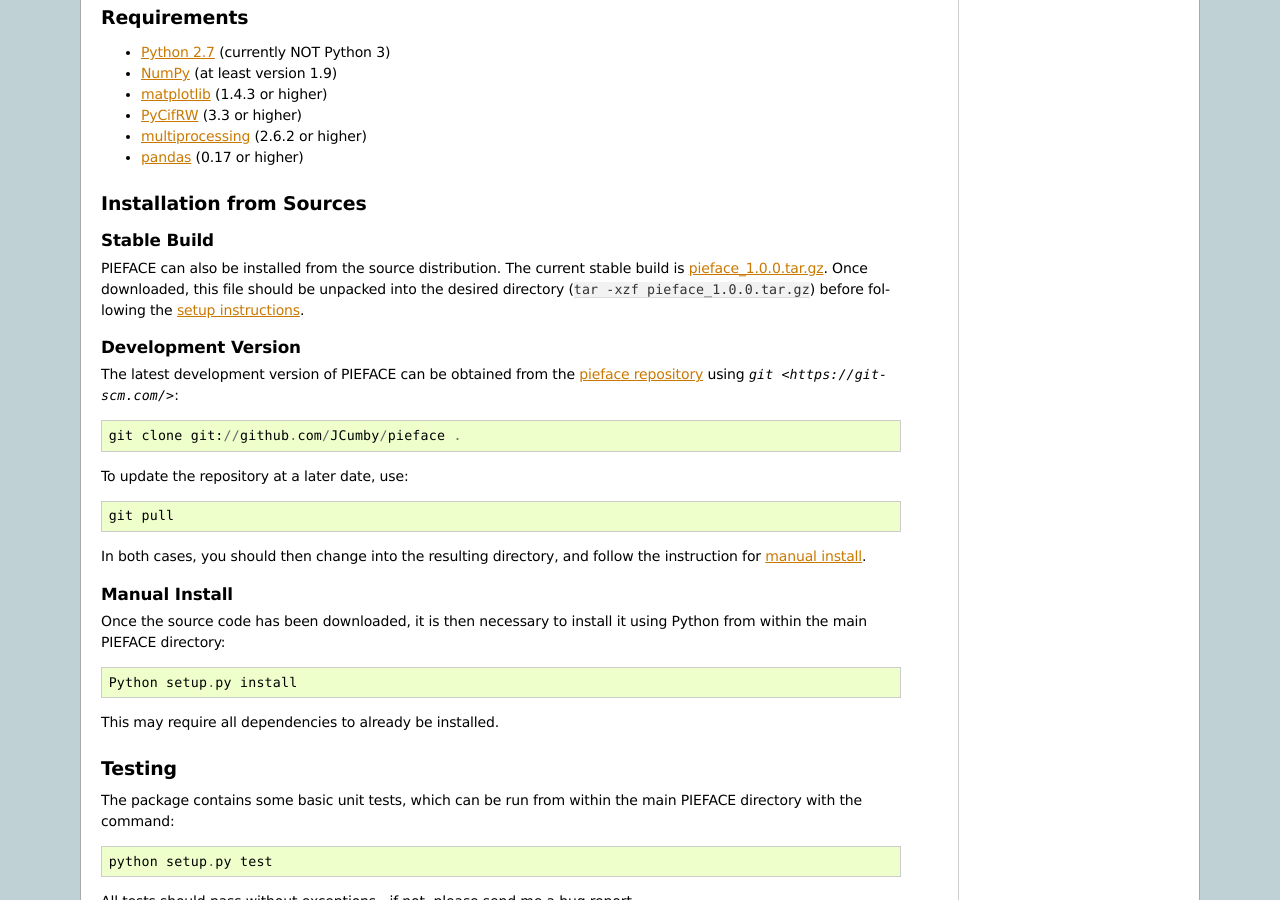
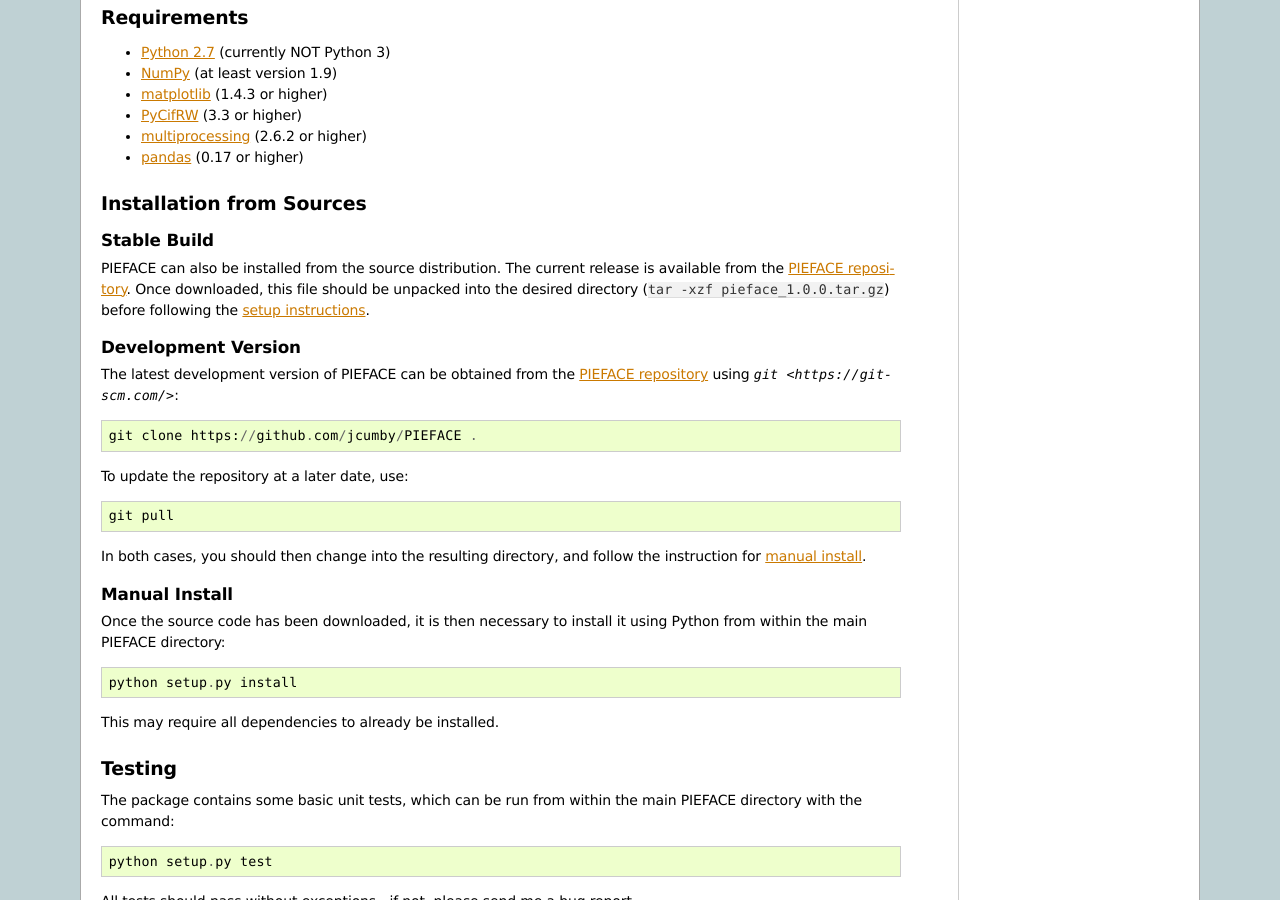
Before and after one commit to jcumby/PIEFACE, a Sphinx documentation site: the page built from docs/installation.rst, in a window 1280 px wide and 900 px high, scrolled down 1028 px. Built offline with Sphinx 7.4.7, drawn with Linux system fonts in a browser that asks for light colours.

Commit message:
Minor changes to documentation

```diff
--- a/CHANGELOG.rst
+++ b/CHANGELOG.rst
@@ -1,7 +1,9 @@
 
 
 ==========================
-Version 1.0.0 (2016-10-XX)
+Version 1.0.0 (2016-12-06)
 ==========================
 
-First public release of pieface!
+First public release of PIEFACE!
+
+Documentation is available at http://pieface.readthedocs.io/en/latest/
--- a/docs/installation.rst
+++ b/docs/installation.rst
@@ -80,16 +80,16 @@
 Stable Build
 ^^^^^^^^^^^^
 
-|pieface| can also be installed from the source distribution. The current stable build is `pieface_1.0.0.tar.gz <http://www.csec.ed.ac.uk>`_.
+|pieface| can also be installed from the source distribution. The current release is available from the `PIEFACE repository <https://github.com/jcumby/PIEFACE>`_.
 Once downloaded, this file should be unpacked into the desired directory (``tar -xzf pieface_1.0.0.tar.gz``) before following the :ref:`setup instructions <setup>`.
 
 
 Development Version
 ^^^^^^^^^^^^^^^^^^^
 
-The latest development version of |pieface| can be obtained from the `pieface repository <http://www.github.org>`_ using `git <https://git-scm.com/>`::
+The latest development version of |pieface| can be obtained from the `PIEFACE repository <https://github.com/jcumby/PIEFACE>`_ using `git <https://git-scm.com/>`::
 
-    git clone git://github.com/JCumby/pieface .
+    git clone https://github.com/jcumby/PIEFACE .
 
 To update the repository at a later date, use::
 
@@ -105,7 +105,7 @@
 Once the source code has been downloaded, it is then necessary to install it using Python from within the
 main |pieface| directory::
 
-    Python setup.py install
+    python setup.py install
 
 This may require all dependencies to already be installed.
 
--- a/docs/tutorial.rst
+++ b/docs/tutorial.rst
@@ -92,7 +92,7 @@
 Running calculations
 ####################
 
-Once CIF files are loaded and options supplied, calculations can be performed by clicking :guilabel:`Calculate All``. If a subset of CIF files are selected, the option is given to perform
+Once CIF files are loaded and options supplied, calculations can be performed by clicking :guilabel:`Calculate All`. If a subset of CIF files are selected, the option is given to perform
 the calculation only for those CIFs, keeping results for any other files.
 
 .. warning:: Depending on the parameters chosen (particularly :guilabel:`Fit tolerance`) and complexity of the resulting ellipsoid, calculations can take a number of minutes per CIF file.
```
Also changed, not shown: other parts of docs/tutorial.rst (+2 -2 lines), README.rst (+4 -4 lines).
